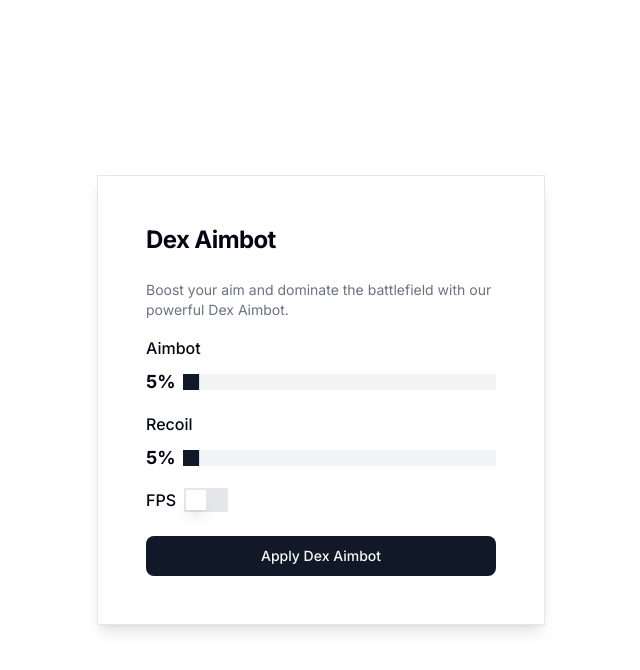
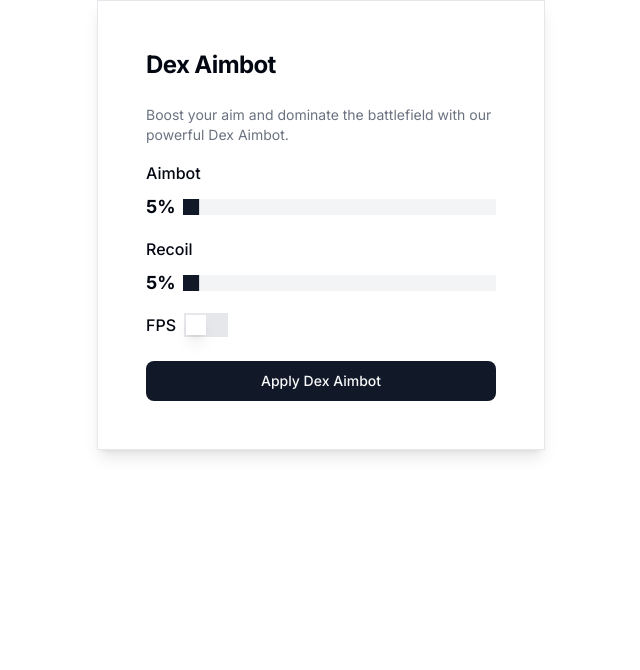
Before and after one commit to YoeCK-sys/DEXIM, a Next.js app: page / in a window 1280 px wide. Shown: the top 670 px of the page, without its empty margins (319-959 px from the left). Built offline with nearby package versions, Linux system fonts and the light colour scheme.

Commit message:
Update page.tsx

```diff
--- a/app/page.tsx
+++ b/app/page.tsx
@@ -1,3 +1,8 @@
+/**
+ * v0 by Vercel.
+ * @see https://v0.dev/t/X2UVftsMnmc
+ * Documentation: https://v0.dev/docs#integrating-generated-code-into-your-nextjs-app
+ */
 import { Card, CardHeader, CardTitle, CardContent, CardFooter } from "@/components/ui/card"
 import { Label } from "@/components/ui/label"
 import { Progress } from "@/components/ui/progress"
@@ -6,7 +11,7 @@ import { Button } from "@/components/ui/button"
 
 export default function Component() {
   return (
-    <div className="flex items-center justify-center min-h-screen bg-gray-100">
+    <div className="flex justify-center">
       <Card className="w-full max-w-md bg-background text-foreground p-6 rounded-2xl shadow-lg">
         <CardHeader>
           <div className="flex items-center justify-between">
```
